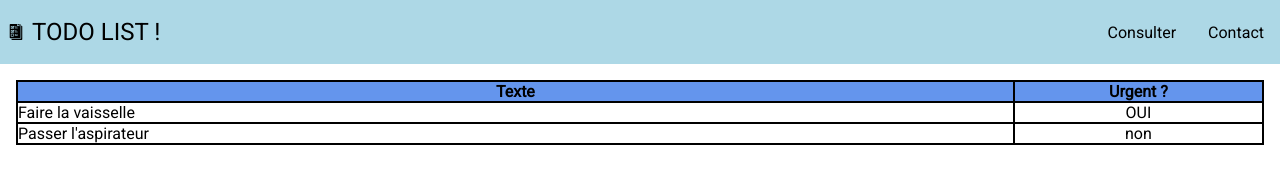
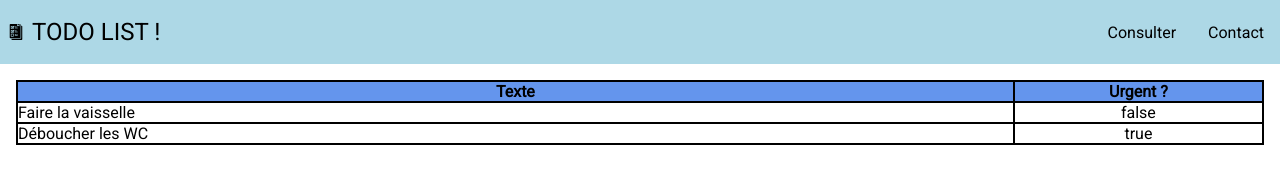
Before and after one commit to IvanSutter/formation-js-todolist, an Angular app: page /list in a window 1280 px wide. Shown: the top 194 px of the page. Built offline with nearby package versions, Linux system fonts and the light colour scheme; a web font is replaced by a local one.

Commit message:
List en dur

```diff
--- a/src/app/routes/app-routing.module.ts
+++ b/src/app/routes/app-routing.module.ts
@@ -1,3 +1,4 @@
+import { CommonModule } from '@angular/common';
 import { NgModule } from '@angular/core';
 import { Routes, RouterModule } from '@angular/router';
 import { HomeComponent } from './home/home.component';
@@ -16,7 +17,7 @@ const routes: Routes = [
 ];
 
 @NgModule({
-  imports: [RouterModule.forRoot(routes)],
+  imports: [RouterModule.forRoot(routes), CommonModule],
   exports: [RouterModule],
   declarations: [HomeComponent, ContactComponent, ListComponent, LegalComponent, NotFoundComponent]
 })
--- a/src/app/routes/list/list.component.html
+++ b/src/app/routes/list/list.component.html
@@ -3,12 +3,8 @@
     <div class="col col-1">Texte</div>
     <div class="col col-2">Urgent&nbsp;?</div>
   </div>
-  <div class="row">
-    <div class="col col-1">Faire la vaisselle</div>
-    <div class="col col-2">OUI</div>
+  <div *ngFor="let r of todolist" class="row">
+    <div class="col col-1">{{r.text}}</div>
+    <div class="col col-2">{{r.isUrgent}}</div>
   </div>
-  <div class="row">
-      <div class="col col-1">Passer l'aspirateur</div>
-      <div class="col col-2">non</div>
-    </div>
 </div>
--- a/src/app/routes/list/list.component.ts
+++ b/src/app/routes/list/list.component.ts
@@ -1,4 +1,9 @@
 import { Component, OnInit } from '@angular/core';
+
+interface TodoRecord {
+  text: string;
+  isUrgent: boolean;
+}
 
 @Component({
   selector: 'app-list',
@@ -7,9 +12,21 @@ import { Component, OnInit } from '@angular/core';
 })
 export class ListComponent implements OnInit {
 
+  todolist: TodoRecord[];
+
   constructor() { }
 
   ngOnInit() {
+    this.todolist = [
+      {
+        text: 'Faire la vaisselle',
+        isUrgent: false
+      },
+      {
+        text: 'Déboucher les WC',
+        isUrgent: true
+      }
+    ];
   }
 
 }
```
